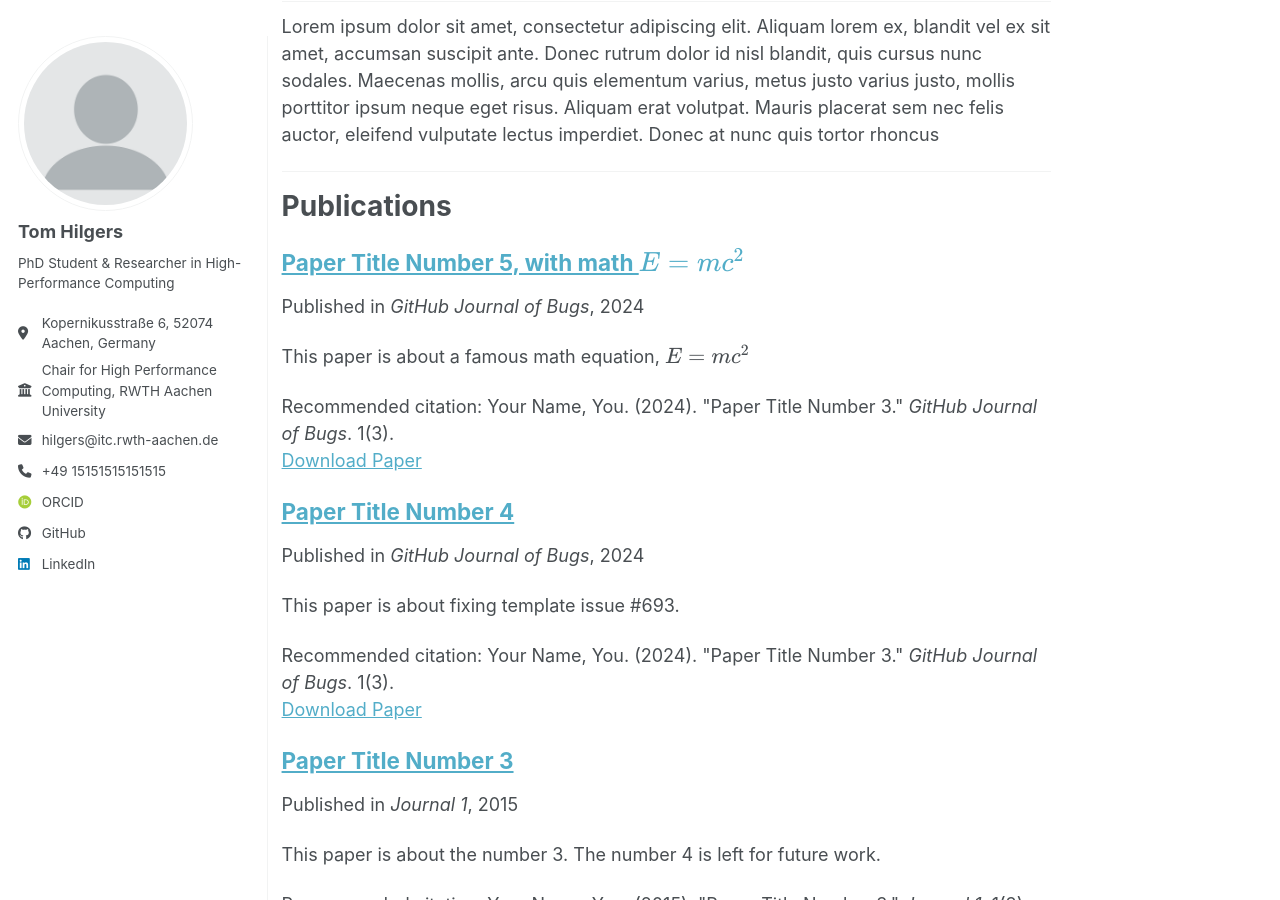
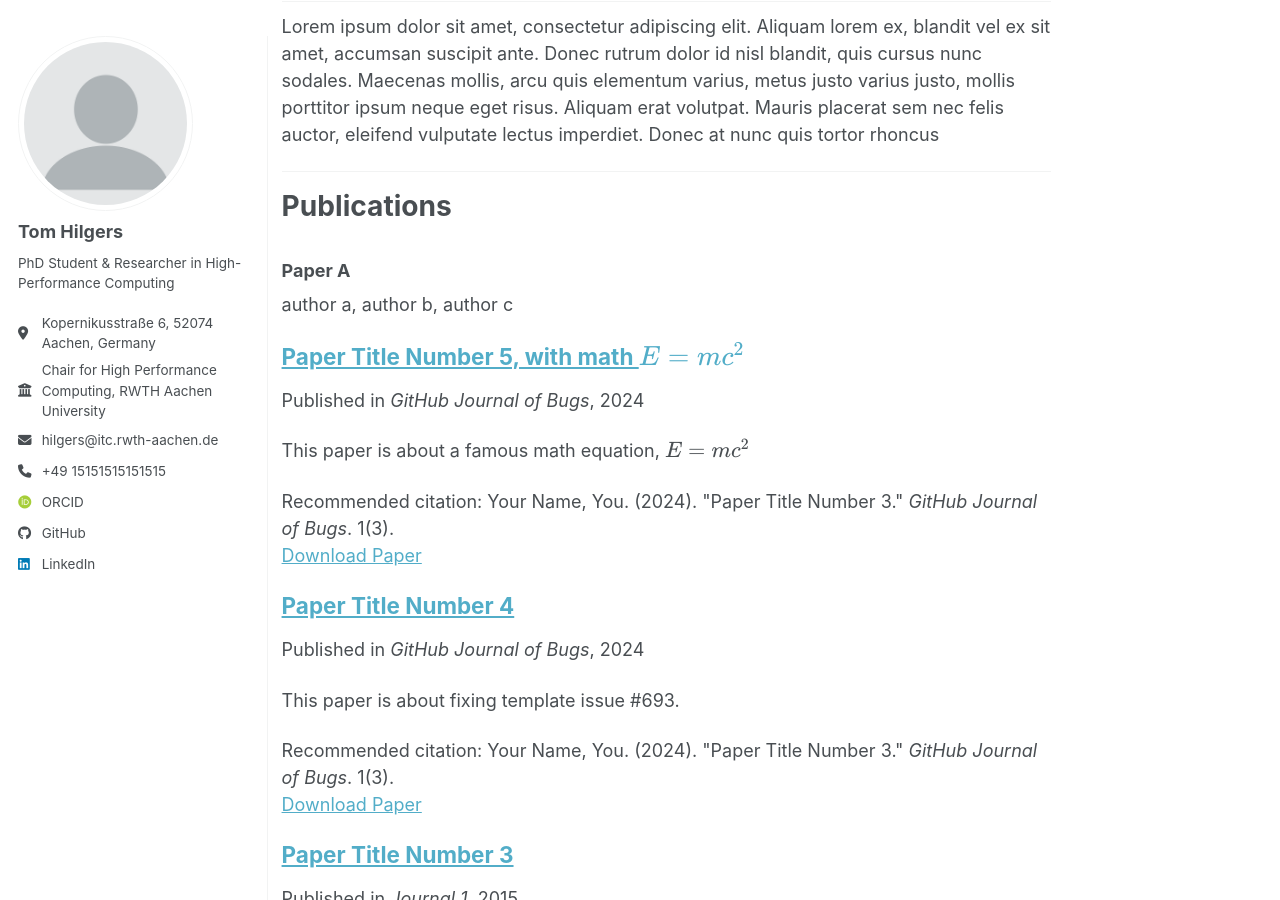
Before and after one commit to tomhilgers/tomhilgers.github.io, a Jekyll site: the page built from _pages/about.md, in a window 1280 px wide and 900 px high, scrolled down 745 px. Built offline with Jekyll 4.4.1, drawn with Linux system fonts in a browser that asks for light colours; some web fonts are replaced; a script bundle is joined from its source files by our own code; library files that are not in the unit come from our copies.

Commit message:
Update about.md

```diff
--- a/_pages/about.md
+++ b/_pages/about.md
@@ -28,6 +28,15 @@ Lorem ipsum dolor sit amet, consectetur adipiscing elit. Aliquam lorem ex, bland
 
 Publications
 ======
+
+
+### Paper A
+
+<p>
+author a, author b, author c
+</p>
+
+
 
  {% for post in site.publications reversed %}
     {% include archive-single.html %}
```
